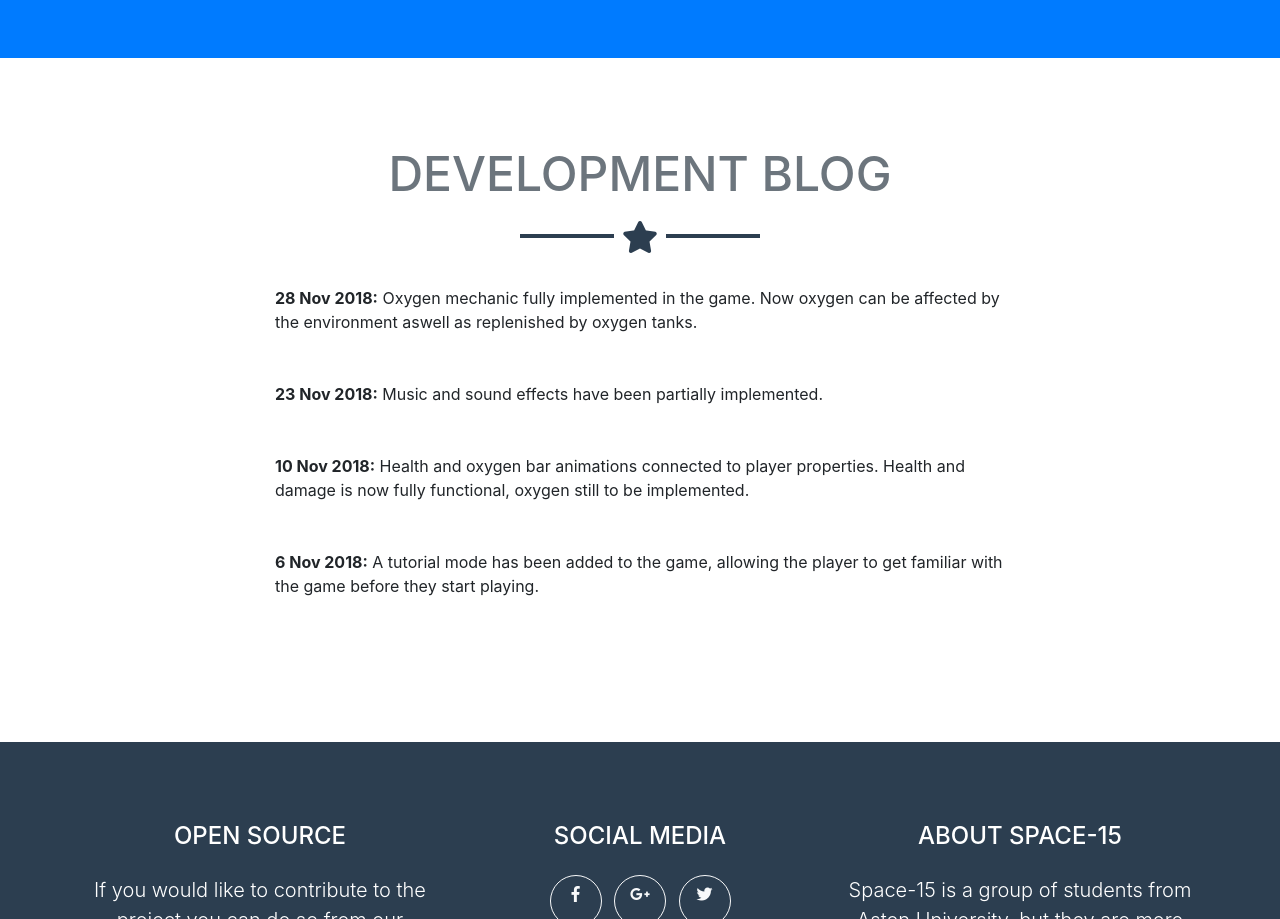
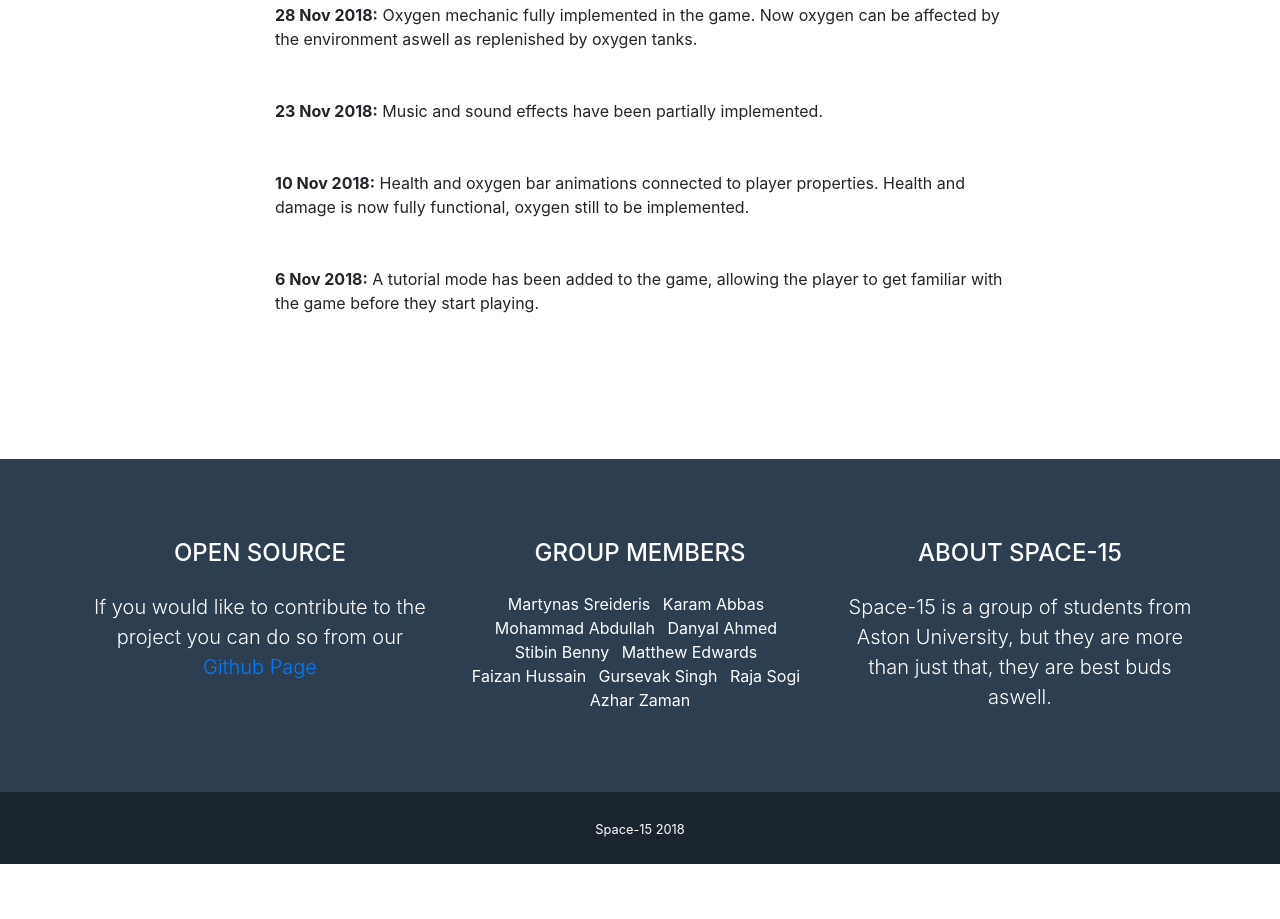
Before and after one commit to Space-15/Site, a website with bundled scripts: page index.html in a window 1280 px wide. Shown: the part 1881-2800 px from the top of the page. After the commit the page ends 2745 px from the top, so only its background shows below. Built offline with nearby package versions, Linux system fonts and the light colour scheme; files whose address does not match are found by name.

Commit message:
Names added

```diff
--- a/index.html
+++ b/index.html
@@ -56,9 +56,9 @@
     <header class="masthead bg-primary text-white text-center">
       <div class="container">
         <img class="img-fluid mb-5 d-block mx-auto" src="img2/TitleSeq.png" alt="">
-        <h1 class="text-uppercase mb-0">APOLLO 15</h1>
+        <h1 class="mb-auto">The 2D Adventure Game</h1>
         <hr class="star-light">
-        <h2 class="font-weight-light mb-0">The 2D Adventure Game</h2>
+        <h2 class="font-weight-light mb-0">Play free today!</h2>
       </div>
     </header>
 
@@ -89,7 +89,7 @@
             </a>
           </div>
           <div class="col-md-6 col-lg-4">
-            <a class="portfolio-item d-block mx-auto" href="#portfolio-modal-3">
+            <a class="portfolio-item d-block mx-auto" href="#portfolio-modal-5">
               <div class="portfolio-item-caption d-flex position-absolute h-100 w-100">
                 <div class="portfolio-item-caption-content my-auto w-100 text-center text-white">
                   <i class="fas fa-search-plus fa-3x"></i>
@@ -98,7 +98,7 @@
               <img class="img-fluid" src="img/portfolio/circus.png" alt="">
             </a>
           </div>
-          <div class="col-md-6 col-lg-4">
+          <!-- <div class="col-md-6 col-lg-4">
             <a class="portfolio-item d-block mx-auto" href="#portfolio-modal-4">
               <div class="portfolio-item-caption d-flex position-absolute h-100 w-100">
                 <div class="portfolio-item-caption-content my-auto w-100 text-center text-white">
@@ -127,7 +127,7 @@
               </div>
               <img class="img-fluid" src="img/portfolio/submarine.png" alt="">
             </a>
-          </div>
+          </div> -->
         </div>
       </div>
     </section>
@@ -219,24 +219,69 @@
               <a href="https://github.com/Space-15/Game">Github Page</a></p>
           </div>
           <div class="col-md-4 mb-5 mb-lg-0">
-            <h4 class="text-uppercase mb-4">Social Media</h4>
+            <h4 class="text-uppercase mb-4">Group Members</h4>
             <ul class="list-inline mb-0">
               <li class="list-inline-item">
-                <a class="btn btn-outline-light btn-social text-center rounded-circle" href="#">
+                <!-- <a class="btn btn-outline-light btn-social text-center rounded-circle" href="#">
                   <i class="fab fa-fw fa-facebook-f"></i>
-                </a>
+                </a> -->
+                <p class="mb-auto">Martynas Sreideris</p>
               </li>
               <li class="list-inline-item">
-                <a class="btn btn-outline-light btn-social text-center rounded-circle" href="#">
+                <!-- <a class="btn btn-outline-light btn-social text-center rounded-circle" href="#">
                   <i class="fab fa-fw fa-google-plus-g"></i>
-                </a>
+                </a> -->
+                <p class="mb-auto">Karam Abbas</p>
               </li>
               <li class="list-inline-item">
-                <a class="btn btn-outline-light btn-social text-center rounded-circle" href="#">
+                <!-- <a class="btn btn-outline-light btn-social text-center rounded-circle" href="#">
                   <i class="fab fa-fw fa-twitter"></i>
-                </a>
-              <!-- </li>
+                </a> -->
+                <p class="mb-auto">Mohammad Abdullah</p>
+              </li>
               <li class="list-inline-item">
+                <!-- <a class="btn btn-outline-light btn-social text-center rounded-circle" href="#">
+                  <i class="fab fa-fw fa-twitter"></i>
+                </a> -->
+                <p class="mb-auto">Danyal Ahmed</p>
+              </li>
+              <li class="list-inline-item">
+                <!-- <a class="btn btn-outline-light btn-social text-center rounded-circle" href="#">
+                  <i class="fab fa-fw fa-twitter"></i>
+                </a> -->
+                <p class="mb-auto">Stibin Benny</p>
+              </li>
+              <li class="list-inline-item">
+                <!-- <a class="btn btn-outline-light btn-social text-center rounded-circle" href="#">
+                  <i class="fab fa-fw fa-twitter"></i>
+                </a> -->
+                <p class="mb-auto">Matthew Edwards</p>
+              </li>
+              <li class="list-inline-item">
+                <!-- <a class="btn btn-outline-light btn-social text-center rounded-circle" href="#">
+                  <i class="fab fa-fw fa-twitter"></i>
+                </a> -->
+                <p class="mb-auto">Faizan Hussain</p>
+              </li>
+              <li class="list-inline-item">
+                <!-- <a class="btn btn-outline-light btn-social text-center rounded-circle" href="#">
+                  <i class="fab fa-fw fa-twitter"></i>
+                </a> -->
+                <p class="mb-auto">Gursevak Singh</p>
+              </li>
+              <li class="list-inline-item">
+                <!-- <a class="btn btn-outline-light btn-social text-center rounded-circle" href="#">
+                  <i class="fab fa-fw fa-twitter"></i>
+                </a> -->
+                <p class="mb-auto">Raja Sogi</p>
+              </li>
+              <li class="list-inline-item">
+                <!-- <a class="btn btn-outline-light btn-social text-center rounded-circle" href="#">
+                  <i class="fab fa-fw fa-twitter"></i>
+                </a> -->
+                <p class="mb-auto">Azhar Zaman</p>
+              </li>
+              <!-- <li class="list-inline-item">
                 <a class="btn btn-outline-light btn-social text-center rounded-circle" href="#">
                   <i class="fab fa-fw fa-linkedin-in"></i>
                 </a>
```
